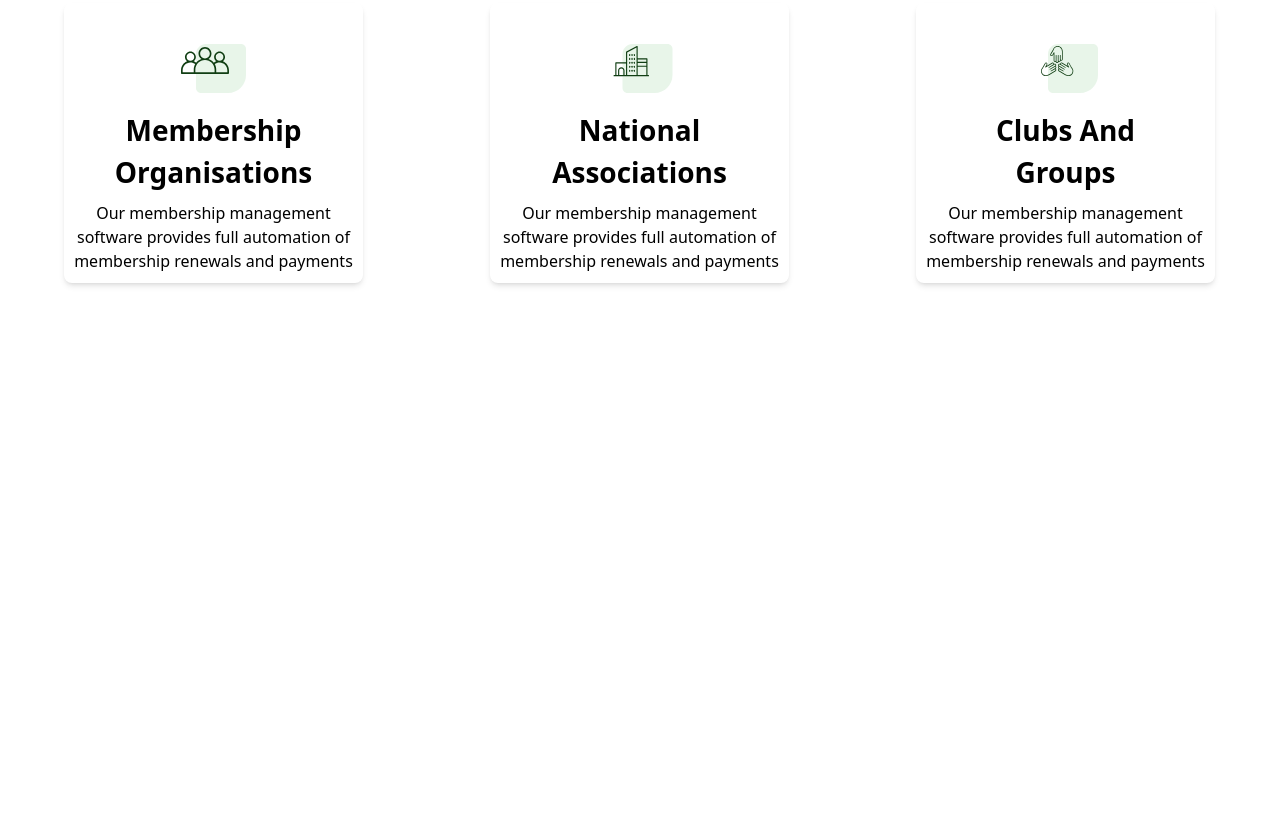
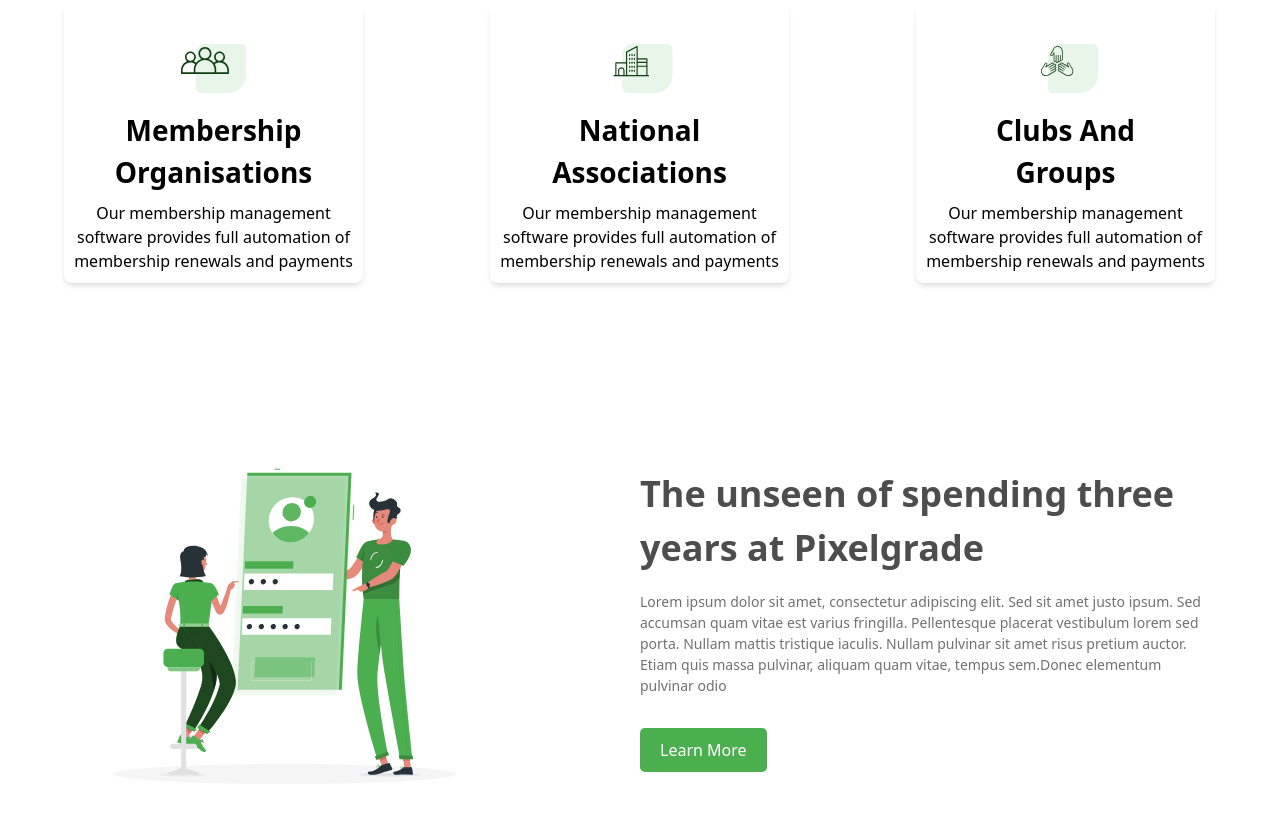
Before and after one commit to Koraboevvv/homework013, a website: page index.html in a window 1280 px wide. Shown: the part 1162-2001 px from the top of the page. Before the commit the page ends 1487 px from the top, so only its background shows below. Drawn offline with Linux system fonts and the light colour scheme.

Commit message:
homework013

```diff
--- a/index.html
+++ b/index.html
@@ -87,6 +87,20 @@
                 </div>
             </div>
         </section>
+        <section class="container mx-auto">
+            <div class="mt-[120px]">
+                <div class="flex items-center mb-[48px]">
+                    <div class="w-[50%]">
+                        <img src="./src/assets/Frame 35.svg" alt="">
+                    </div>
+                    <div class="w-[50%]">
+                        <h2 class="text-[#4D4D4D] font-[600] text-[36px] mb-[16px]">The unseen of spending three years at Pixelgrade</h2>
+                        <p class="mb-[32px] text-[#717171] text-[14px]">Lorem ipsum dolor sit amet, consectetur adipiscing elit. Sed sit amet justo ipsum. Sed accumsan quam vitae est varius fringilla. Pellentesque placerat vestibulum lorem sed porta. Nullam mattis tristique iaculis. Nullam pulvinar sit amet risus pretium auctor. Etiam quis massa pulvinar, aliquam quam vitae, tempus sem.Donec elementum pulvinar odio</p>
+                        <button class="text-white px-5 py-2.5 bg-primary rounded-[5px] cursor-pointer">Learn More</button>
+                    </div>
+                </div>
+            </div>
+        </section>
     </main>
 </body>
 </html>
```
Also changed, not shown: src/assets/Frame 35.svg (added), src/output.css.
